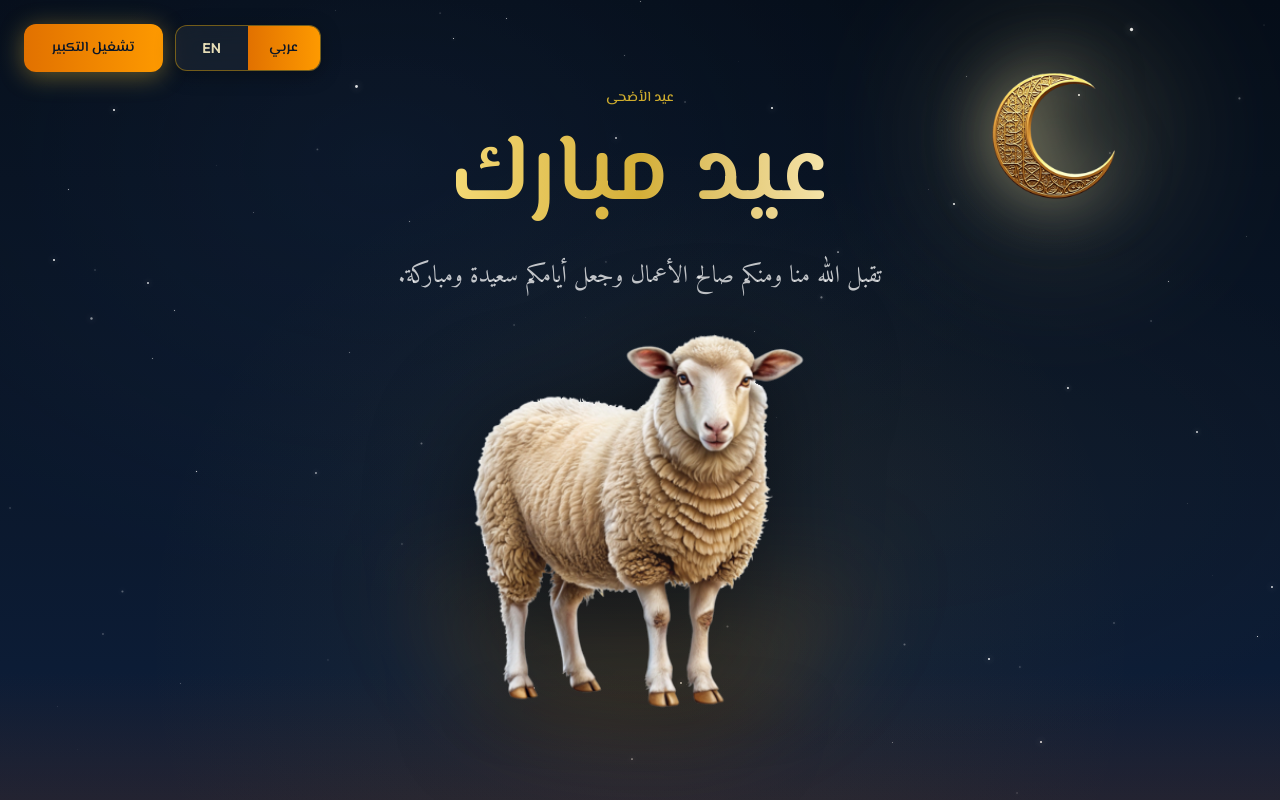
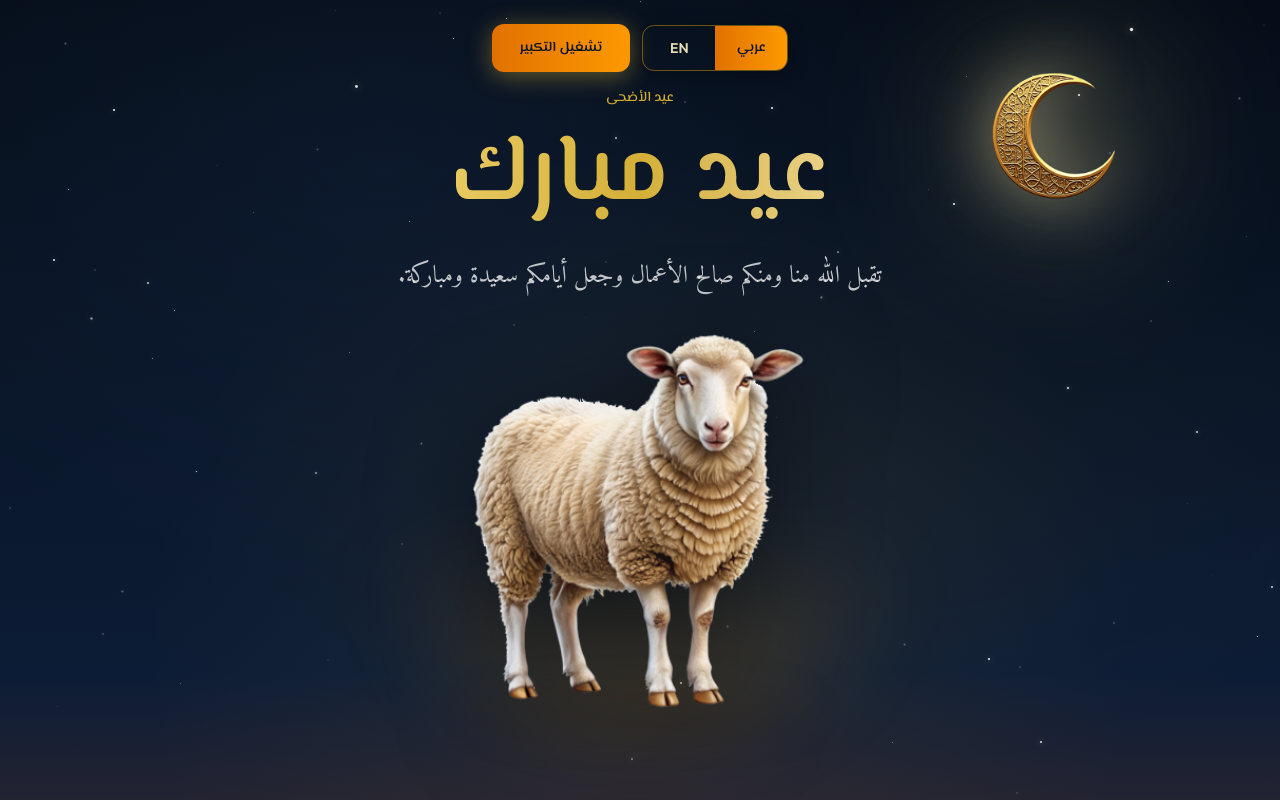
Before and after one commit to alroshdi/EidMubarak, a React (Vite) app: page / in a window 1280 px wide. Built offline with nearby package versions, Linux system fonts and the light colour scheme.

Commit message:
fix: center navigation and Arabic header (complete layout)
Co-authored-by: Hajer Alroshdi <alroshdi@users.noreply.github.com>

```diff
--- a/src/EidAdha3DPage.jsx
+++ b/src/EidAdha3DPage.jsx
@@ -125,12 +125,13 @@ export default function EidAdha3DPage() {
 
       <audio ref={audioRef} src={TAKBEER_AUDIO} preload="auto" loop />
 
-      {/* Top bar: always top-left, order unchanged in any language */}
-      <motion.div
+      {/* Top bar: centered for both English and Arabic */}
+      <motion.nav
         dir="ltr"
-        className="fixed top-4 left-4 z-50 flex flex-row flex-wrap items-center gap-2 sm:top-6 sm:left-6 sm:gap-3"
-        initial={{ opacity: 0, x: -16 }}
-        animate={{ opacity: 1, x: 0 }}
+        aria-label={lang === 'ar' ? 'التنقل' : 'Navigation'}
+        className="fixed top-4 left-1/2 z-50 flex w-[min(100%,24rem)] -translate-x-1/2 flex-row flex-wrap items-center justify-center gap-2 px-4 sm:top-6 sm:gap-3"
+        initial={{ opacity: 0, y: -16 }}
+        animate={{ opacity: 1, y: 0 }}
         transition={{ duration: 0.8, delay: 0.5, ease: [0.22, 1, 0.36, 1] }}
       >
         <motion.button
@@ -145,7 +146,7 @@ export default function EidAdha3DPage() {
         </motion.button>
 
         <div
-          className="flex overflow-hidden rounded-xl border border-amber-400/40 bg-white/5 shadow-[0_4px_20px_rgba(0,0,0,0.3)] backdrop-blur-md"
+          className="flex overflow-hidden rounded-xl border border-amber-400/40 shadow-[0_4px_20px_rgba(0,0,0,0.3)]"
           role="group"
           aria-label="Language"
         >
@@ -156,20 +157,20 @@ export default function EidAdha3DPage() {
             عربي
           </LangButton>
         </div>
-      </motion.div>
+      </motion.nav>
 
       <main
         className={`relative z-30 flex min-h-svh flex-col items-center justify-center px-4 py-16 sm:px-6 md:px-8 ${isRtl ? 'font-arabic-body' : ''}`}
       >
         <motion.header
-          className="mb-6 text-center sm:mb-8"
+          className="mb-6 flex w-full max-w-3xl flex-col items-center text-center sm:mb-8"
           initial={{ opacity: 0, y: 30 }}
           animate={{ opacity: 1, y: 0 }}
           transition={{ duration: 1, ease: [0.22, 1, 0.36, 1] }}
           key={lang}
         >
           <motion.p
-            className={`mb-2 text-xs text-amber-300/80 sm:text-sm ${isRtl ? 'font-arabic-display text-base font-medium tracking-normal sm:text-lg' : 'font-body uppercase tracking-[0.35em]'}`}
+            className={`mb-2 w-full text-center text-xs text-amber-300/80 sm:text-sm ${isRtl ? 'font-arabic-display text-base font-medium tracking-normal sm:text-lg' : 'font-body uppercase tracking-[0.35em]'}`}
             initial={{ opacity: 0 }}
             animate={{ opacity: 1 }}
             transition={{ delay: 0.2 }}
@@ -177,7 +178,7 @@ export default function EidAdha3DPage() {
             {t.occasion}
           </motion.p>
           <motion.h1
-            className={`bg-gradient-to-r from-amber-200 via-[#d4af37] to-amber-100 bg-clip-text font-semibold text-transparent ${isRtl ? 'font-arabic-display text-6xl leading-tight sm:text-7xl md:text-8xl' : 'font-display text-4xl tracking-wide sm:text-5xl md:text-6xl lg:text-7xl'}`}
+            className={`w-full text-center bg-gradient-to-r from-amber-200 via-[#d4af37] to-amber-100 bg-clip-text font-semibold text-transparent ${isRtl ? 'font-arabic-display text-6xl leading-tight sm:text-7xl md:text-8xl' : 'font-display text-4xl tracking-wide sm:text-5xl md:text-6xl lg:text-7xl'}`}
             initial={{ opacity: 0, scale: 0.9 }}
             animate={{ opacity: 1, scale: 1 }}
             transition={{ duration: 1, delay: 0.15, ease: [0.22, 1, 0.36, 1] }}
@@ -185,7 +186,7 @@ export default function EidAdha3DPage() {
             {t.heading}
           </motion.h1>
           <motion.p
-            className={`mx-auto mt-4 max-w-lg text-white/75 ${isRtl ? 'font-arabic-body text-lg leading-[2] sm:text-xl md:text-2xl' : 'font-body text-sm leading-relaxed sm:text-base md:text-lg'}`}
+            className={`mx-auto mt-4 w-full max-w-lg text-center text-white/75 ${isRtl ? 'font-arabic-body text-lg leading-[2] sm:text-xl md:text-2xl' : 'font-body text-sm leading-relaxed sm:text-base md:text-lg'}`}
             initial={{ opacity: 0, y: 16 }}
             animate={{ opacity: 1, y: 0 }}
             transition={{ duration: 0.9, delay: 0.4 }}
```
